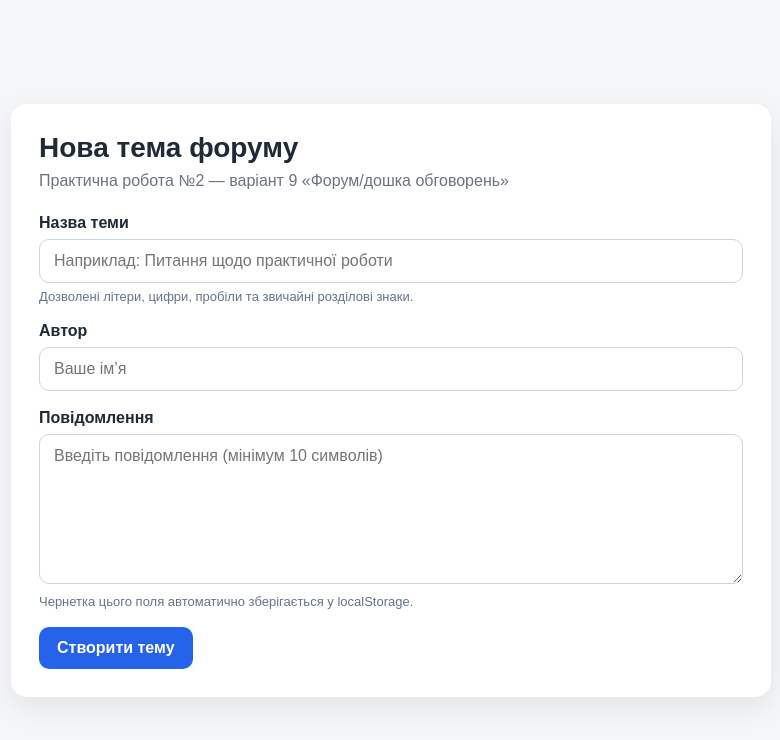
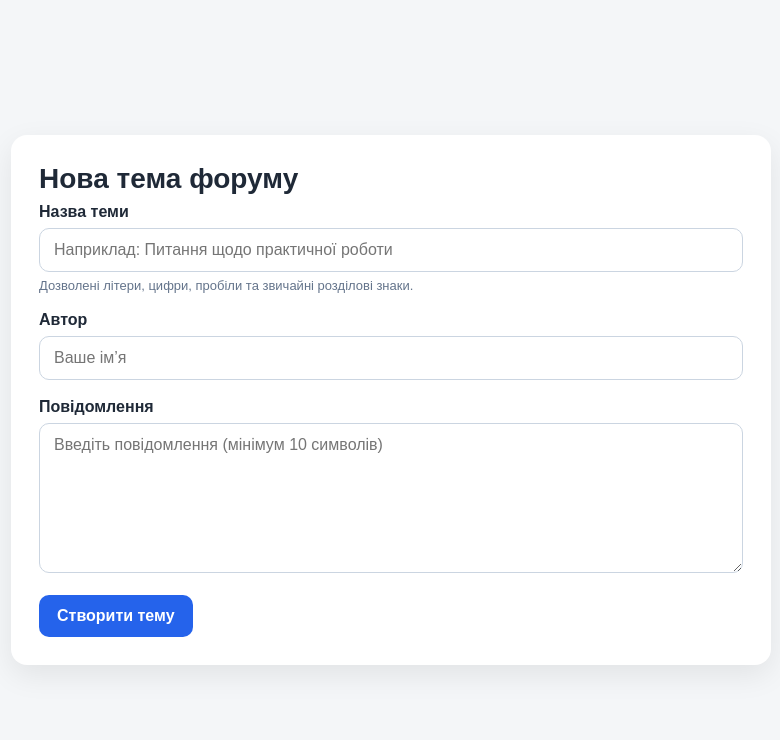
Before and after one commit to sashnech/PHP, a PHP site: page /lab2/form.php in a window 1280 px wide. Shown: the top 740 px of the page, without its empty margins (249-1029 px from the left). Run offline with PHP 8.4, Linux system fonts and the light colour scheme.

Commit message:
Lab1+lab2

```diff
--- a/lab1/index.php
+++ b/lab1/index.php
@@ -36,7 +36,7 @@ $topics = [
     [
         'title' => 'Як правильно організувати структуру PHP-проєкту?',
         'author' => 'Дмитро',
-        'repliesCount' => 8,
+        'repliesCount' => 0,
         'createdAt' => '2026-09-14'
     ]
 ];
--- a/lab2/form.php
+++ b/lab2/form.php
@@ -54,14 +54,11 @@ if ($_SERVER['REQUEST_METHOD'] === 'POST') {
 <head>
     <meta charset="UTF-8">
     <meta name="viewport" content="width=device-width, initial-scale=1.0">
-    <title>Практична робота №2 — Варіант 9</title>
     <link rel="stylesheet" href="style.css">
 </head>
 <body>
 <div class="container">
     <h1>Нова тема форуму</h1>
-    <p class="subtitle">Практична робота №2 — варіант 9 «Форум/дошка обговорень»</p>
-
     <?php if ($success): ?>
         <section class="success">
             <h2>Тему успішно створено</h2>
@@ -122,7 +119,6 @@ if ($_SERVER['REQUEST_METHOD'] === 'POST') {
                     maxlength="2000"
                     placeholder="Введіть повідомлення (мінімум 10 символів)"
                 ><?= h($message) ?></textarea>
-                <div class="hint">Чернетка цього поля автоматично зберігається у localStorage.</div>
                 <?php if (isset($errors['message'])): ?>
                     <div class="error"><?= h($errors['message']) ?></div>
                 <?php endif; ?>
```
